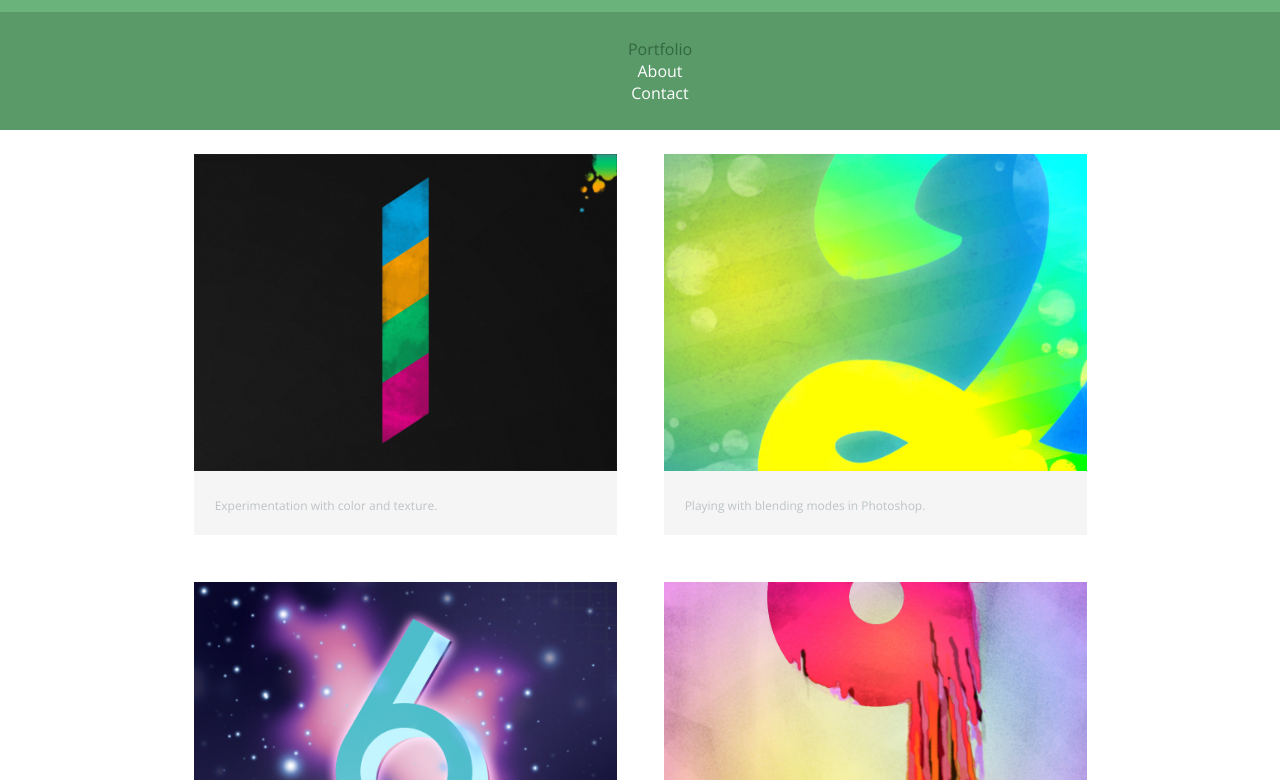
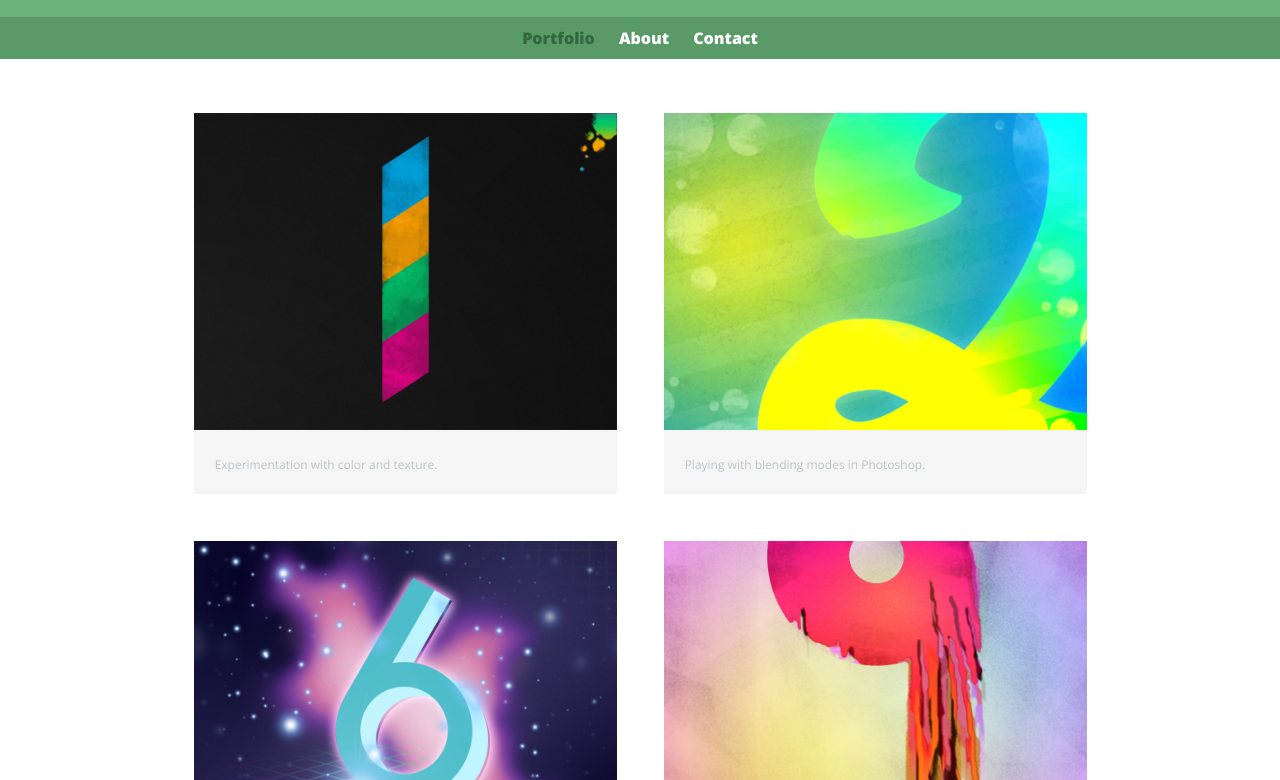
Before and after one commit to mikeleejr/website, a plain HTML site: page index.html in a window 1280 px wide. Shown: the part 72-852 px from the top of the page. Drawn offline with nearby package versions, Linux system fonts and the light colour scheme.

Commit message:
adjusted spacing on header links, resized icons on footer

```diff
--- a/css/main.css
+++ b/css/main.css
@@ -27,6 +27,13 @@ img {
 /****************
 Heading
 ****************/
+
+header {
+	float: left;
+	margin: 0 0 30px 0;
+	padding: 5px 0 0 0;
+	width: 100%;
+}
 
 #logo{
 	text-align: center;
@@ -58,6 +65,21 @@ nav {
 	margin: 20px 0 0;
 }
 
+nav ul {
+	list-style: none;
+	margin: 0 10px;
+	padding: 0;
+}
+
+nav li {
+	display: inline-block;
+}
+
+nav a {
+	font-weight: 800;
+	padding: 15px 10px;
+}
+
 
 
 /****************
@@ -73,6 +95,11 @@ footer{
 	color: #ccc;
 }
 
+.social-icon {
+	width: 20px;
+	height: 20px;
+	margin: 0 5px;
+}
 
 
 /****************
--- a/index.html
+++ b/index.html
@@ -57,8 +57,8 @@
 				</ul>
 			</section>
 			<footer>
-				<a href="http://twitter.com/MrMikeLee2U"><img src="img/twitter-wrap.png" alt="Twitter Logo"></a>
-				<a href="http://facebook.com/michaelleejr27"><img src="img/facebook-wrap.png" alt="Facebook Logo"></a>
+				<a href="http://twitter.com/MrMikeLee2U"><img src="img/twitter-wrap.png" alt="Twitter Logo" class="social-icon"></a>
+				<a href="http://facebook.com/michaelleejr27"><img src="img/facebook-wrap.png" alt="Facebook Logo" class="social-icon"></a>
 				<p>&copy; 2014 Michael T. Lee Jr.</p>
 			</footer>
 		</div>
```
